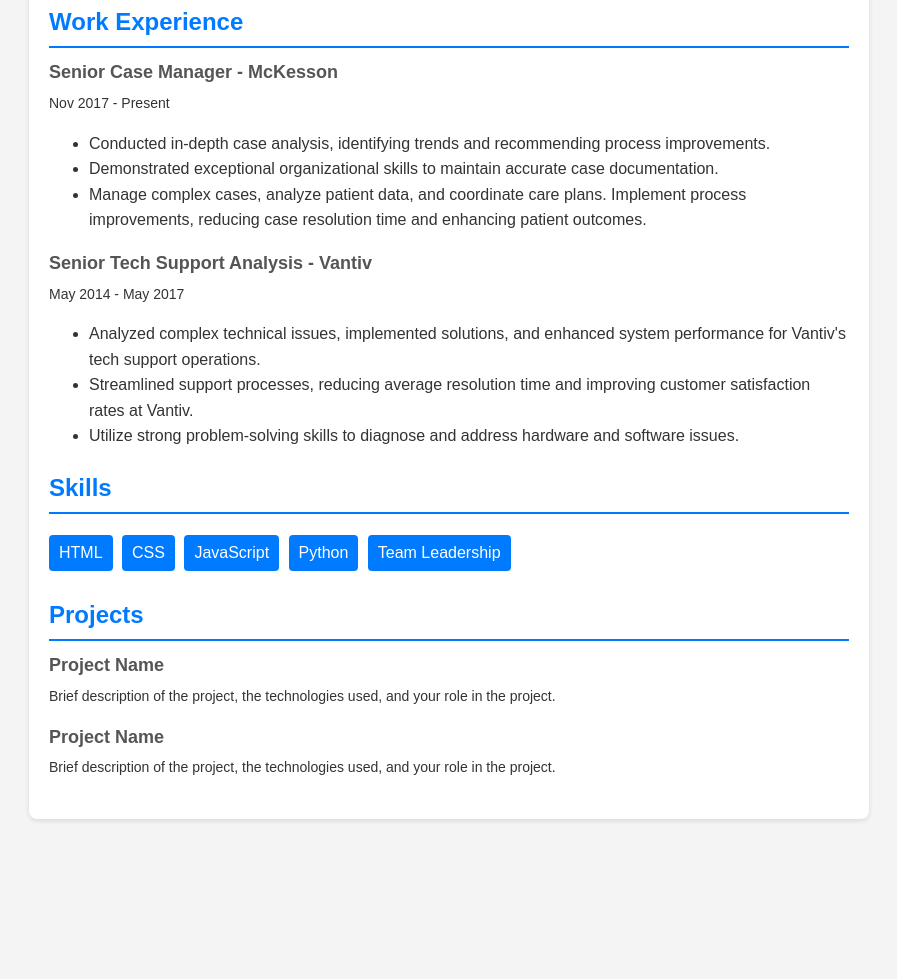
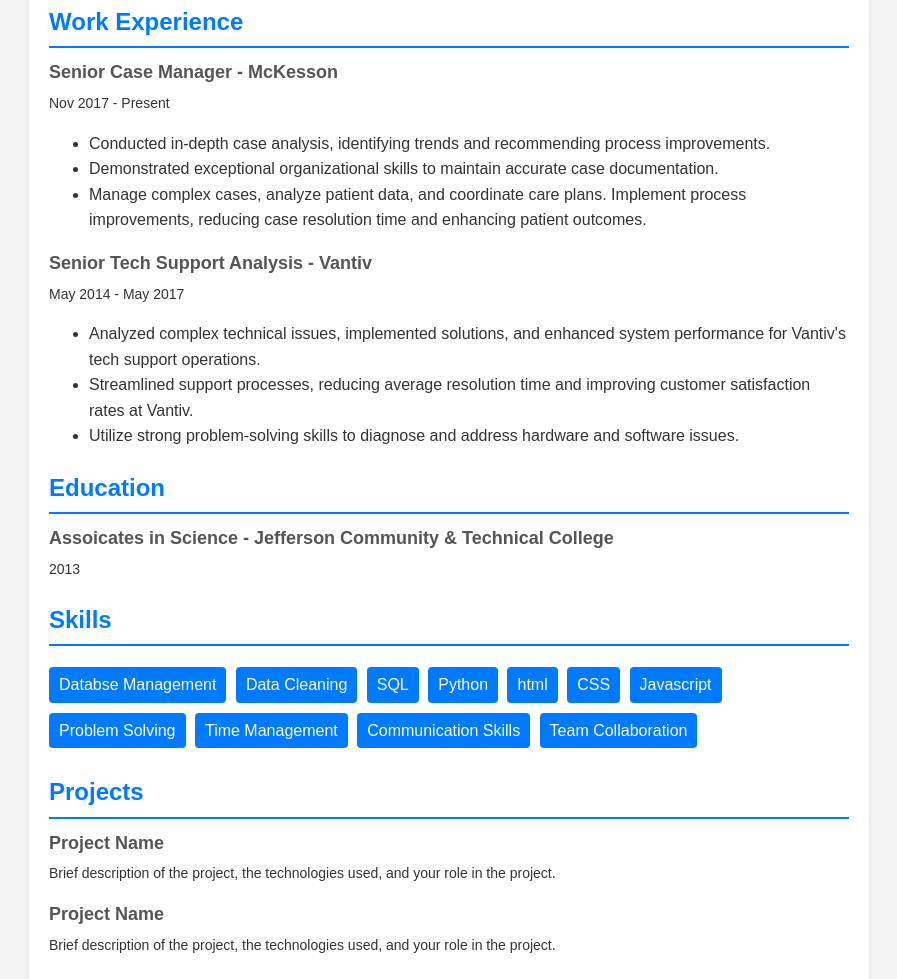
Before and after one commit to L8onii/l8onii.github.io, a plain HTML site: page index.html in a window 1280 px wide. Shown: the part 296-1275 px from the top of the page, without its empty margins (191-1088 px from the left). Before the commit the page ends 1135 px from the top, so only its background shows below. Drawn offline with Linux system fonts and the light colour scheme.

Commit message:
Education & Skills

```diff
--- a/index.html
+++ b/index.html
@@ -119,17 +119,29 @@
                     </ul>
                 </p>
             </div>
+            <h2>Education</h2>
+            <div class="item">
+                <h3>Assoicates in Science - Jefferson Community & Technical College</h3>
+                <p>2013</p>
+            </div>
+
+            </div>
         </section>
-        <div class="section">
         <section class="section">
             <h2>Skills</h2>
             <div class="skills">
                 <ul>
-                        <li>HTML</li>
+                    <li>Databse Management</li>
+                    <li>Data Cleaning</li>
+                    <li>SQL</li>
+                    <li>Python</li>
+                    <li>html</li>
                     <li>CSS</li>
-                        <li>JavaScript</li>
-                        <li>Python</li>
-                        <li>Team Leadership</li>
+                    <li>Javascript</li>
+                    <li>Problem Solving</li>
+                    <li>Time Management</li>
+                    <li>Communication Skills</li>
+                    <li>Team Collaboration</li>
                 </ul>
             </div>
         </section>
```
Lines whose indentation alone changed are shown as unchanged.
